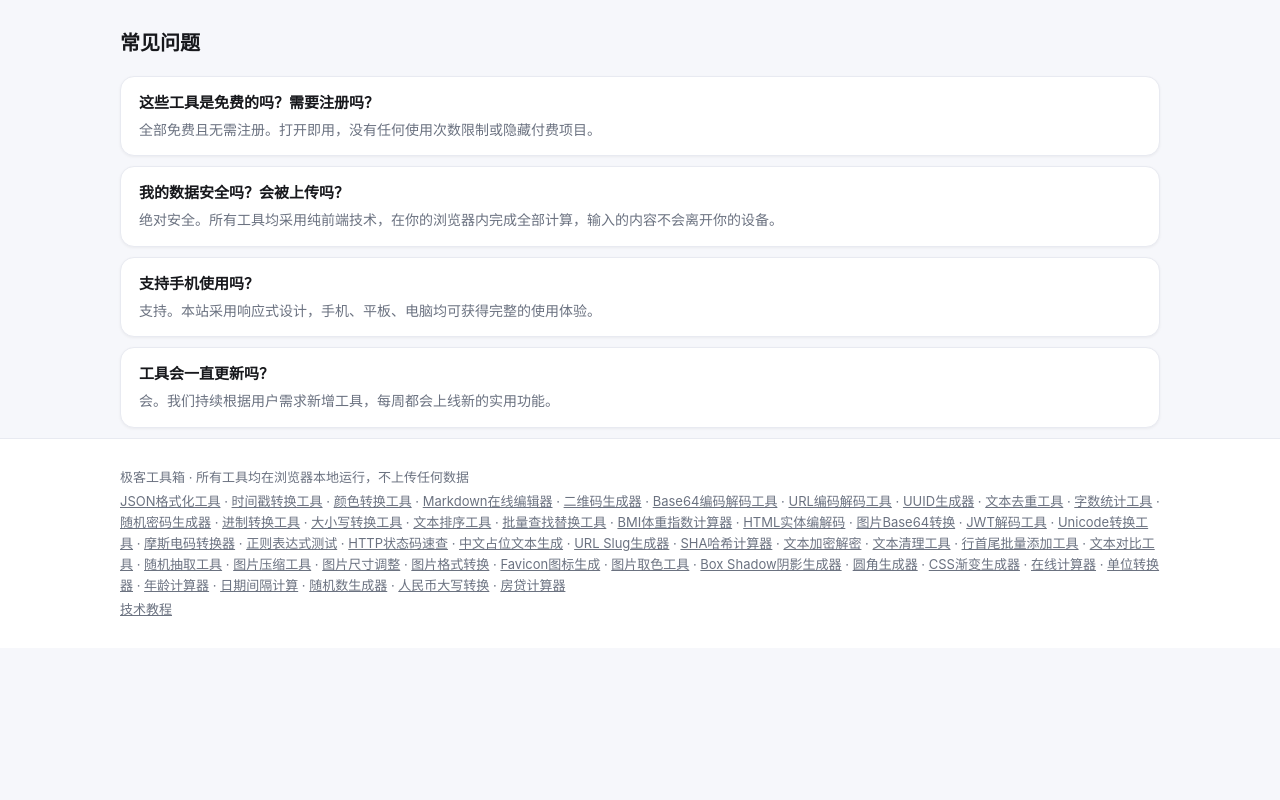
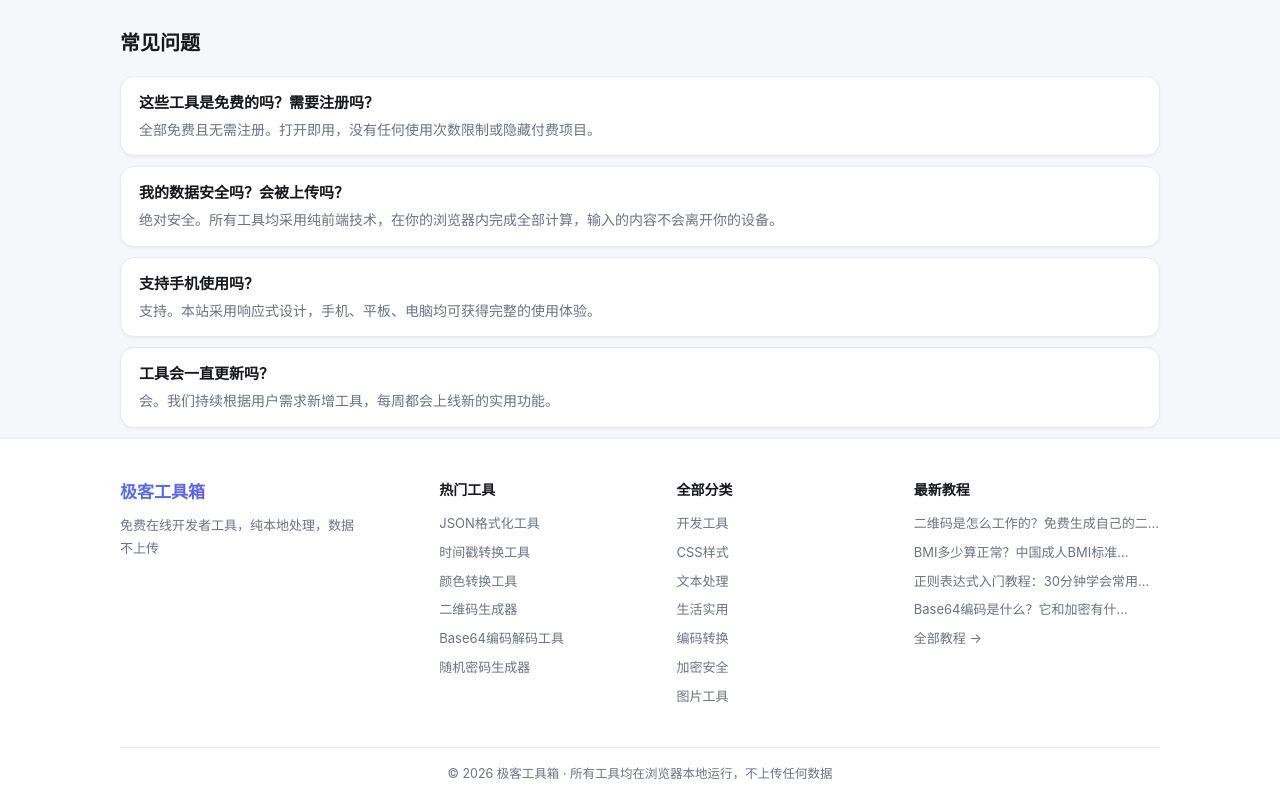
Before and after one commit to fan1998/toolsite, a Next.js app: page / in a window 1280 px wide. Shown: the part 3404-4204 px from the top of the page. Before the commit the page ends 4052 px from the top, so only its background shows below. Built offline with nearby package versions, Linux system fonts and the light colour scheme; no server answers.

Commit message:
redesign footer: grouped columns, category links

```diff
--- a/app/globals.css
+++ b/app/globals.css
@@ -832,19 +832,63 @@ button:hover:not(:disabled),
 .site-footer {
   border-top: 1px solid var(--border);
   background: var(--card);
-  padding: 24px 0;
+  padding: 40px 0 0;
   color: var(--muted);
   font-size: 13px;
 }
 
-.site-footer p {
-  margin: 4px 0;
+.footer-grid {
+  display: grid;
+  grid-template-columns: 1.4fr 1fr 1fr 1.2fr;
+  gap: 32px;
+  padding-bottom: 32px;
 }
 
-.site-footer a {
-  color: var(--muted);
+@media (max-width: 720px) {
+  .footer-grid {
+    grid-template-columns: 1fr 1fr;
+    gap: 24px;
+  }
 }
 
-.site-footer a:hover {
+.footer-logo {
+  font-weight: 800;
+  font-size: 17px;
+  margin: 0 0 8px;
+  background: linear-gradient(135deg, var(--primary), var(--primary-2));
+  -webkit-background-clip: text;
+  background-clip: text;
+  -webkit-text-fill-color: transparent;
+}
+
+.footer-desc {
+  margin: 0;
+  line-height: 1.8;
+  max-width: 240px;
+}
+
+.footer-title {
+  font-weight: 700;
+  color: var(--text);
+  margin: 0 0 12px;
+  font-size: 14px;
+}
+
+.footer-grid a {
+  display: block;
+  color: var(--muted);
+  text-decoration: none;
+  margin-bottom: 8px;
+  transition: color 0.15s;
+}
+
+.footer-grid a:hover {
   color: var(--primary);
 }
+
+.footer-bottom {
+  border-top: 1px solid var(--border);
+  padding: 16px 0;
+  text-align: center;
+  font-size: 12.5px;
+}
--- a/app/layout.js
+++ b/app/layout.js
@@ -1,5 +1,6 @@
 import "./globals.css";
 import { SITE, tools } from "../lib/tools";
+import { posts } from "../lib/posts";
 
 export const metadata = {
   metadataBase: new URL(SITE.url),
@@ -37,18 +38,48 @@ export default function RootLayout({ children }) {
         <main className="container">{children}</main>
         <footer className="site-footer">
           <div className="container">
-            <p>{SITE.name} · 所有工具均在浏览器本地运行，不上传任何数据</p>
-            <p>
-              {tools.map((t, i) => (
-                <span key={t.slug}>
-                  {i > 0 && " · "}
-                  <a href={`/tools/${t.slug}`}>{t.title}</a>
-                </span>
-              ))}
-            </p>
-            <p>
-              <a href="/blog">技术教程</a>
-            </p>
+            <div className="footer-grid">
+              <div className="footer-brand">
+                <p className="footer-logo">{SITE.name}</p>
+                <p className="footer-desc">{SITE.slogan}</p>
+              </div>
+              <div>
+                <p className="footer-title">热门工具</p>
+                {tools
+                  .filter((t) => t.badge === "HOT")
+                  .slice(0, 6)
+                  .map((t) => (
+                    <a key={t.slug} href={`/tools/${t.slug}`}>
+                      {t.title}
+                    </a>
+                  ))}
+              </div>
+              <div>
+                <p className="footer-title">全部分类</p>
+                {[...new Set(tools.map((t) => t.category))].map((c) => (
+                  <a key={c} href={`/?cat=${encodeURIComponent(c)}`}>
+                    {c}
+                  </a>
+                ))}
+              </div>
+              <div>
+                <p className="footer-title">最新教程</p>
+                {[...posts]
+                  .slice(-4)
+                  .reverse()
+                  .map((p) => (
+                    <a key={p.slug} href={`/blog/${p.slug}`}>
+                      {p.title.length > 18 ? p.title.slice(0, 18) + "…" : p.title}
+                    </a>
+                  ))}
+                <a href="/blog">全部教程 →</a>
+              </div>
+            </div>
+            <div className="footer-bottom">
+              <span>
+                © {new Date().getFullYear()} {SITE.name} · 所有工具均在浏览器本地运行，不上传任何数据
+              </span>
+            </div>
           </div>
         </footer>
       </body>
--- a/components/ToolGrid.js
+++ b/components/ToolGrid.js
@@ -12,6 +12,8 @@ export default function ToolGrid({ items }) {
 
   useEffect(() => {
     setFavs(JSON.parse(localStorage.getItem(FAV_KEY) || "[]"));
+    const cat = new URLSearchParams(window.location.search).get("cat");
+    if (cat && items.some((t) => t.category === cat)) setActiveCat(cat);
     const onKey = (e) => {
       if ((e.ctrlKey || e.metaKey) && e.key === "k") {
         e.preventDefault();
```
